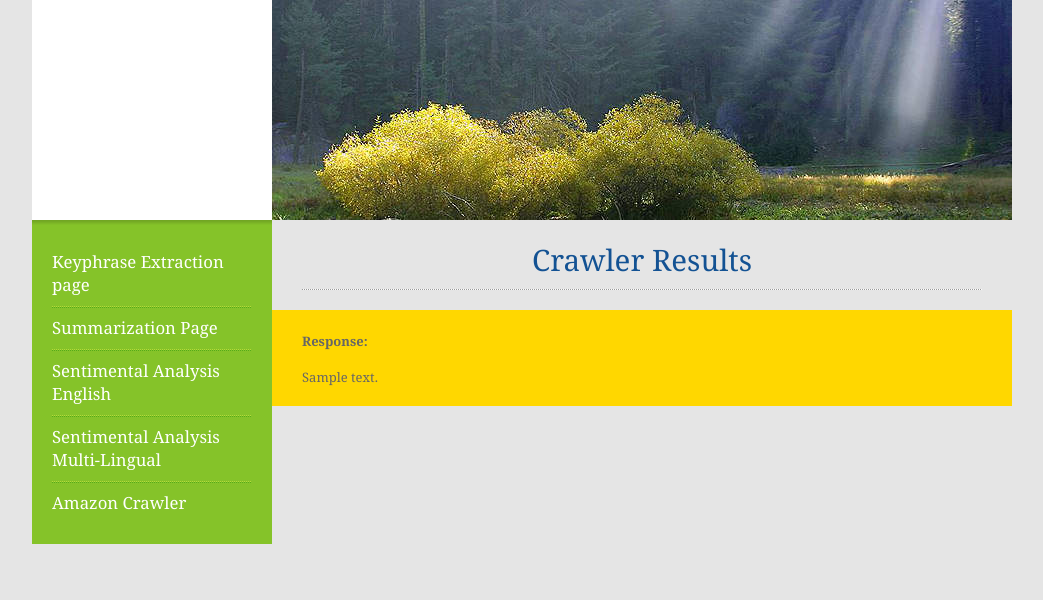
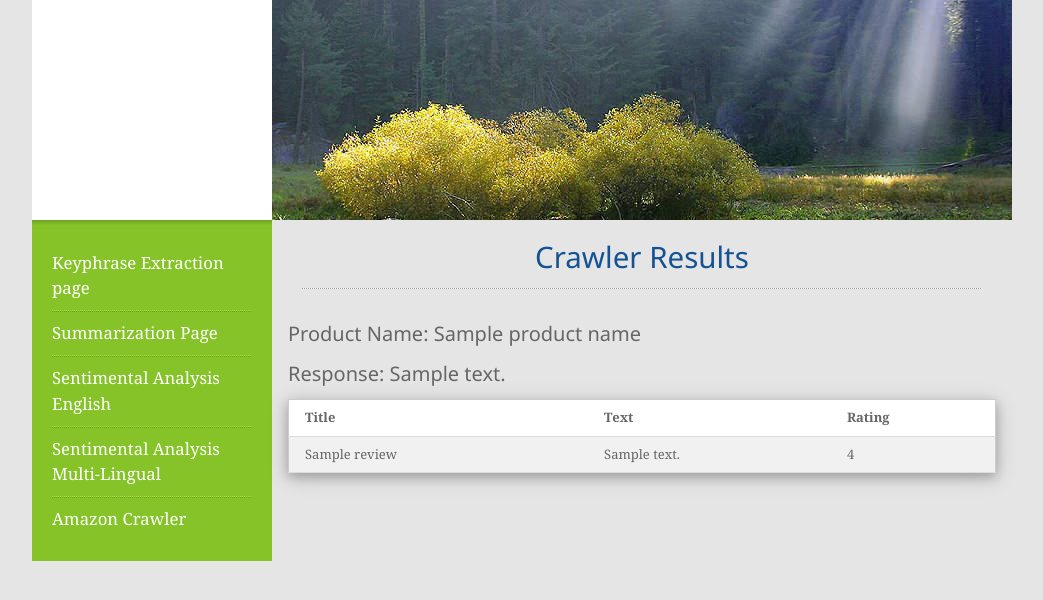
Before and after one commit to ya2366/unilever_nlp_capstone, a Flask app: template WebApp/templates/crawler_result.html in a window 1280 px wide. Shown: the top 600 px of the page, without its empty margins (118-1161 px from the left). Run offline with Flask 2, Linux system fonts and the light colour scheme; the template is opened without the code that fills it: most values are stand-ins (such as "Sample title", 1, 10 or a date in 2020); parts of the project's set-up code (start-up, migrations or seed data) failed here and were passed over.

Commit message:
Adding crawler

```diff
--- a/WebApp/amazon_review_crawler.py
+++ b/WebApp/amazon_review_crawler.py
@@ -51,11 +51,6 @@ def getReviews(page, product_name):
 	except:
 		return 0
 
-def saveReviews(product_name):
-	global reviews
-	df1 = pd.DataFrame.from_dict(reviews)
-	writer = pd.ExcelWriter(product_name + '.xlsx')
-	df1.to_excel(writer)
 
 def extractReviews(product_url, num_reviews):
 	global reviews
@@ -74,15 +69,11 @@ def extractReviews(product_url, num_reviews):
 
 	for pageno in range(total_pages):
 		page = product_page + "/ref=cm_cr_getr_d_paging_btm_" + str(pageno) + "?ie=UTF8&reviewerType=all_reviews&pageNumber=" + str(pageno)
-		print(page)
 		total = getReviews(page, product_name)
 
 		if total == 0:
-			saveReviews(product_name)
-			return product_name, "Unsuccessful!! Retrieved only  " + str(total_reviews) + "  reviews"
+			return reviews, product_name, "Unsuccessful!! Retrieved only  " + str(total_reviews) + "  reviews"
 
 		total_reviews += total
 
-	saveReviews(product_name)
-
-	return product_name, "Successful!! Retrieved total of  " + str(total_reviews) + "  reviews"
+	return reviews, product_name, "Successful!! Retrieved total of  " + str(total_reviews) + "  reviews"
--- a/WebApp/main.py
+++ b/WebApp/main.py
@@ -94,6 +94,13 @@ def get_sentiment_score():
     #print("Context: ",context)
     return render_template("sentiment_score.html", **context)
 
+def saveReviews(product_name, reviews):
+    try:
+        df1 = pd.DataFrame.from_dict(reviews)
+        writer = pd.ExcelWriter(product_name + '.xlsx')
+        df1.to_excel(writer)
+    except:
+        print("Error saving file")
 
 
 #nitesh
@@ -103,15 +110,12 @@ def crawler():
 
 @app.route("/get_amazon_file", methods=['POST'])
 def get_file():
-    print("Here")
     product_url=request.form['product_url']
-    print(product_url)
     num_reviews=int(request.form['num_reviews'])
-    print(num_reviews)
-    # print(product_url)
-    product_name, message = extractReviews(product_url, num_reviews)
+    reviews, product_name, message = extractReviews(product_url, num_reviews)
+    reviews = reviews[:num_reviews]
 
-
+    # saveReviews(product_name, reviews)
     # surveys = pd.read_excel(filename, header=0)
     # col_name = request.form['textrank_question']
     # text = ""
@@ -121,6 +125,8 @@ def get_file():
     # top_keywords=TextRank.extractKeyphrases(text,int(top_n))
     context=dict()
     context['message']=message
+    context['product_name']=product_name
+    context['reviews']=reviews
     return render_template("crawler_result.html",**context)
 
 
--- a/WebApp/templates/crawler_result.html
+++ b/WebApp/templates/crawler_result.html
@@ -14,6 +14,8 @@ Description: A two-column, fixed-width template.
 <head>
 <meta http-equiv="content-type" content="text/html; charset=utf-8" />
 <title>Unilever Text Analysis</title>
+<link rel="stylesheet" href="https://www.w3schools.com/w3css/4/w3.css">
+
 <meta name="keywords" content="" />
 <meta name="description" content="" />
 <link href= "{{ url_for('static', filename='default.css') }}" rel="stylesheet" type="text/css" />
@@ -44,16 +46,29 @@ Description: A two-column, fixed-width template.
     <div class="boxed">
       <h1 class="title2"><center>Crawler Results</center></h1>
     </div>
-    <div class="boxed" style="background-color:gold">
-      <div>
-        <h4> Response:  </h4>
-        <div>{{message}}</div>
+      <div  class="w3-container">
+        <h4> Product Name: {{product_name}} </h4>
 
+        <h4> Response:  {{message}}</h4>
+      <table class="w3-table-all w3-card-4">
+        <tr>
+      <th>Title</th>
+      <th>Text</th>
+      <th>Rating</th>
+    </tr>
+    {% for review in reviews %}
+    <tr>
+      <td>{{review['title']}}</td>
+      <td>{{review['text']}}</td>
+      <td>{{review['stars']}}</td>
+    </tr>
+     {% endfor %}
+      </table>
        </div>
+
     </div>
 
 
-  </div>
 
 <!-- end page -->
 </body>
```
